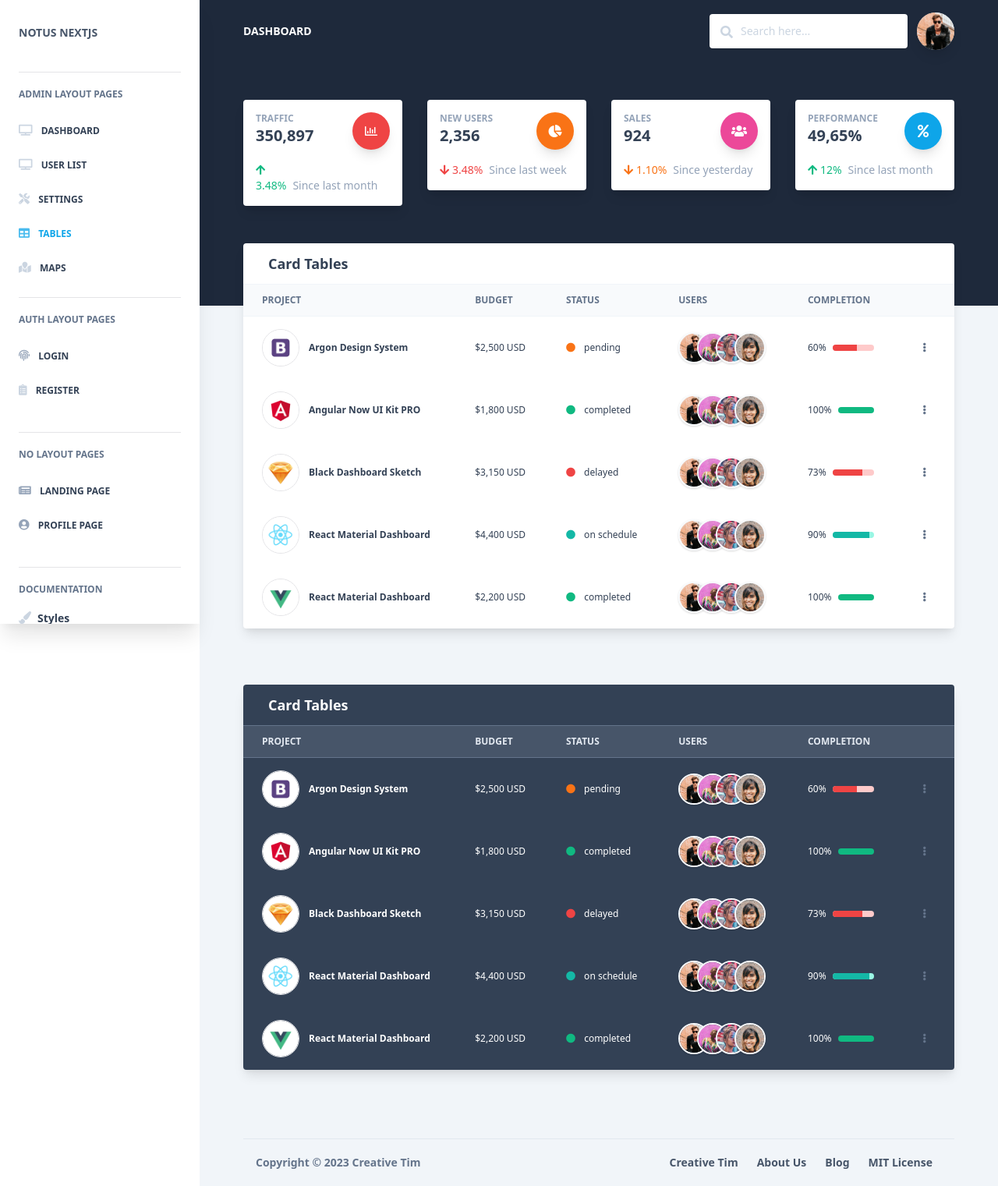
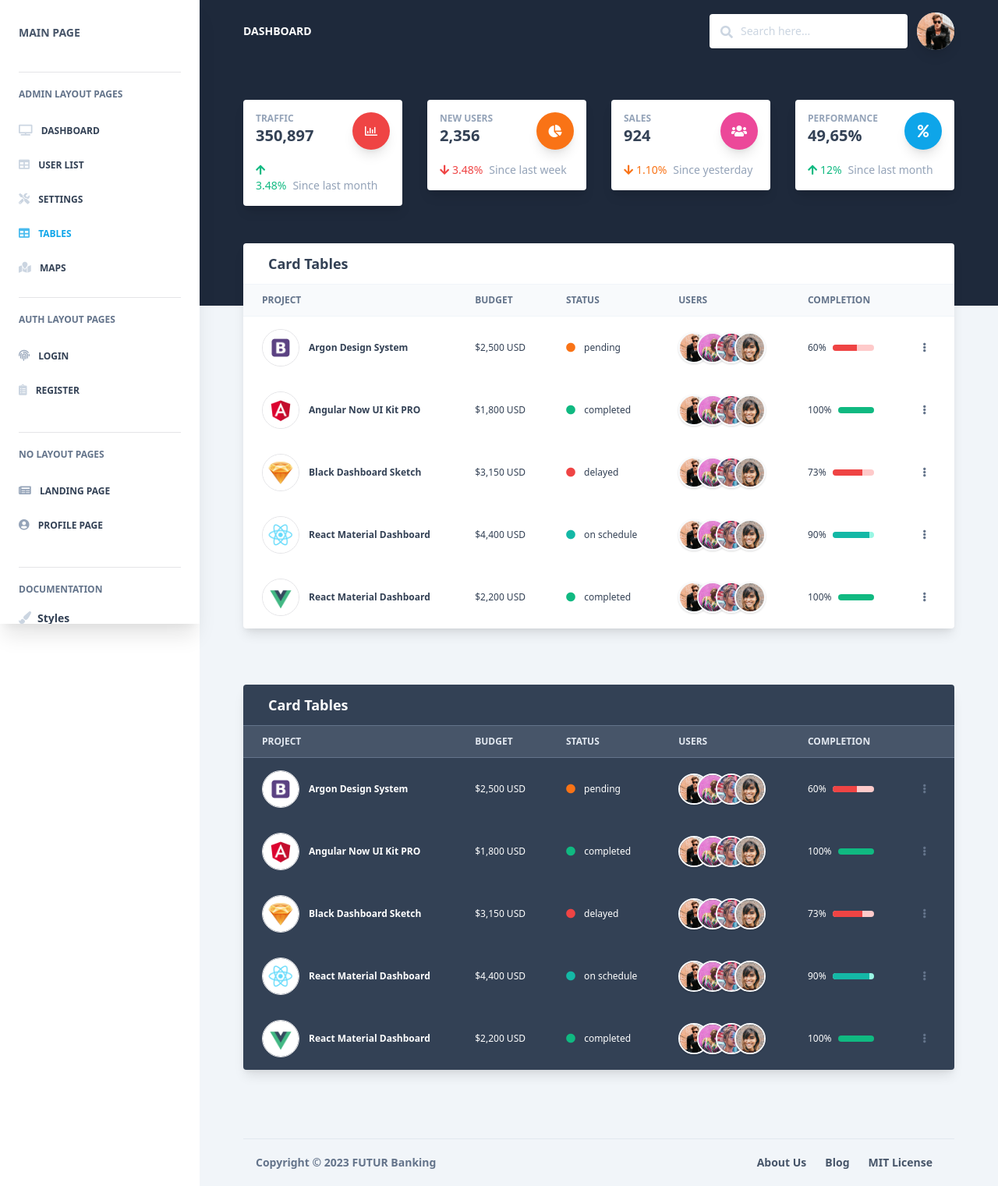
Before and after one commit to codewithaltin/banking-management-web-app, a Next.js app: page /admin/tables in a window 1280 px wide. Shown: the whole page at 78% size. Built offline with nearby package versions, Linux system fonts and the light colour scheme.

Commit message:
Update Data on Back-end

```diff
--- a/components/Cards/UserTable.js
+++ b/components/Cards/UserTable.js
@@ -60,7 +60,7 @@
         <div className="rounded-t mb-0 px-4 py-3  border-0">
           <div className="flex flex-wrap items-center">
             <div className="relative w-full px-4 max-w-full flex-grow flex-1">
-              <h3 className={"font-semibold text-lg "}>Card Tables</h3>
+              <h3 className={"font-semibold text-lg "}>Users</h3>
             </div>
           </div>
         </div>
@@ -121,7 +121,7 @@
             )}
           </table>
         </div>
-        <EditUser userId={userId} />
+        <EditUser userId={userId} setResponseUser={setResponseUser} />
       </div>
     </>
   );
--- a/components/Footers/FooterAdmin.js
+++ b/components/Footers/FooterAdmin.js
@@ -14,20 +14,12 @@
                   href="https://www.creative-tim.com?ref=nnjs-footer-admin"
                   className="text-blueGray-500 hover:text-blueGray-700 text-sm font-semibold py-1"
                 >
-                  Creative Tim
+                  FUTUR Banking
                 </a>
               </div>
             </div>
             <div className="w-full md:w-8/12 px-4">
               <ul className="flex flex-wrap list-none md:justify-end  justify-center">
-                <li>
-                  <a
-                    href="https://www.creative-tim.com?ref=nnjs-footer-admin"
-                    className="text-blueGray-600 hover:text-blueGray-800 text-sm font-semibold block py-1 px-3"
-                  >
-                    Creative Tim
-                  </a>
-                </li>
                 <li>
                   <a
                     href="https://www.creative-tim.com/presentation?ref=nnjs-footer-admin"
--- a/components/Sidebar/Sidebar.js
+++ b/components/Sidebar/Sidebar.js
@@ -25,7 +25,7 @@
             href="/"
             className="md:block text-left md:pb-2 text-blueGray-600 mr-0 inline-block whitespace-nowrap text-sm uppercase font-bold p-4 px-0"
           >
-            Notus NextJS
+            MAIN PAGE
           </Link>
           {/* User */}
           <ul className="md:hidden items-center flex flex-wrap list-none">
@@ -118,7 +118,7 @@
                 >
                   <i
                     className={
-                      "fas fa-tv mr-2 text-sm " +
+                      "fas fa-table mr-2 text-sm " +
                       (router.pathname.indexOf("/admin/userlist") !== -1
                         ? "opacity-75"
                         : "text-blueGray-300")
```
Also changed, not shown: components/Cards/EditUser.js (+4 -4 lines), components/Footers/FooterSmall.js (+1 -9 lines).
